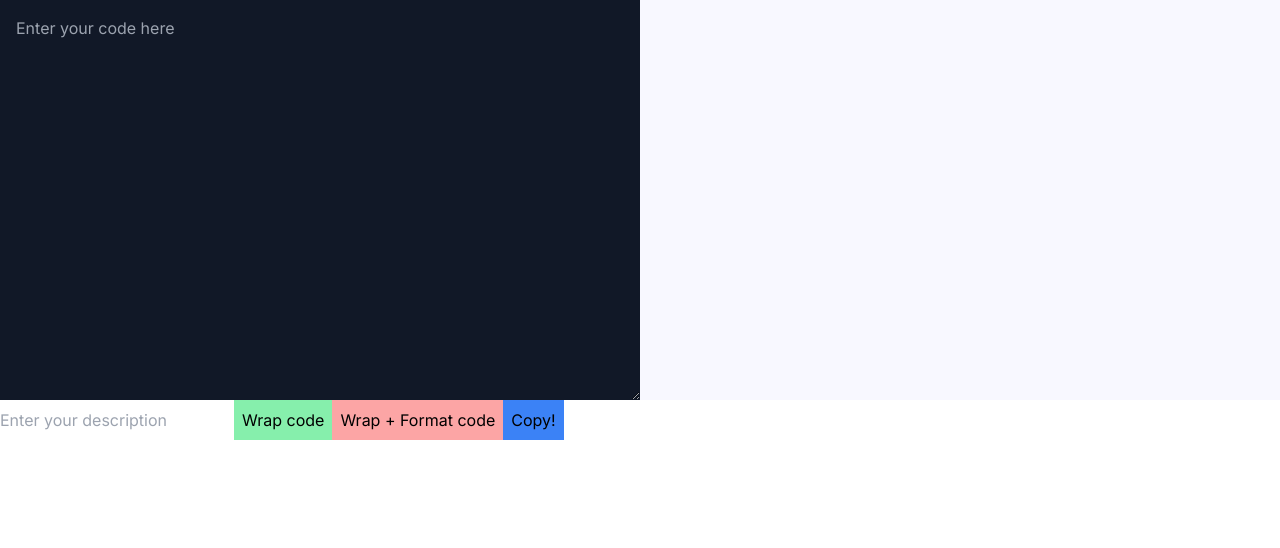
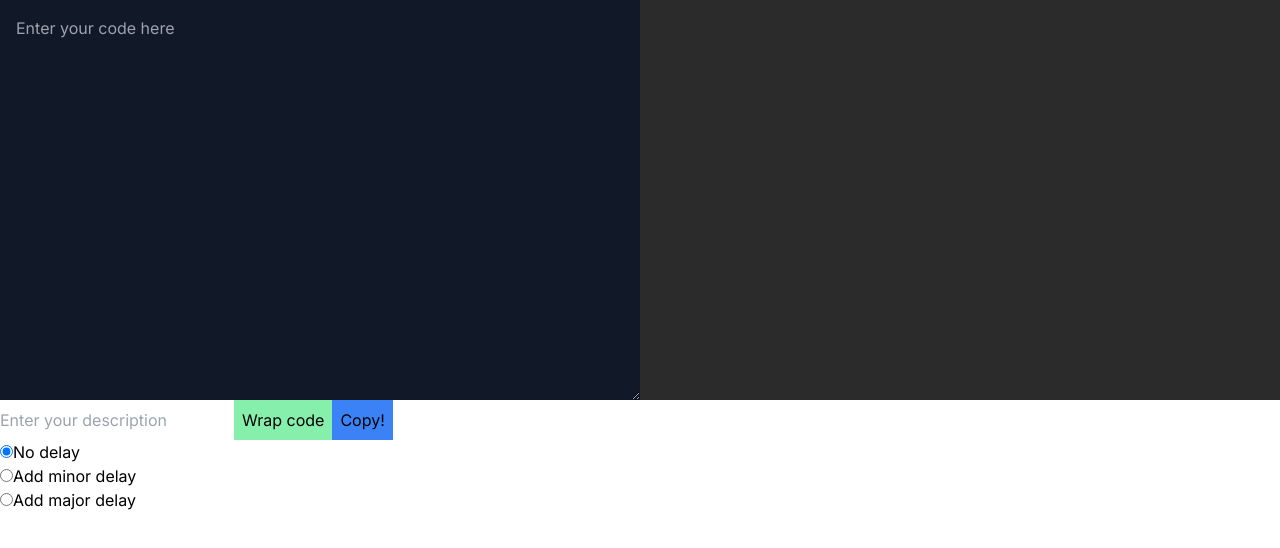
Before and after one commit to henrymedeiros/aladdin, a Next.js app: page / in a window 1280 px wide. Shown: the top 548 px of the page. Built offline with nearby package versions, Linux system fonts and the light colour scheme.

Commit message:
delay functionality

```diff
--- a/app/page.js
+++ b/app/page.js
@@ -1,12 +1,14 @@
 "use client";
 import { useState, useRef } from "react";
 import formatCode from "./utils/formatCode";
+import formatJavascriptCode from "./utils/formatJavascriptCode";
 import SyntaxHighlighter from "react-syntax-highlighter";
-import { docco } from "react-syntax-highlighter/dist/esm/styles/hljs";
+import { darcula } from "react-syntax-highlighter/dist/esm/styles/hljs";
 
 export default function Home() {
   const [codeStringValue, setCodeStringValue] = useState("");
   const [formattedCode, setFormattedCode] = useState("");
+  const [delayOption, setDelayOption] = useState("no-delay");
   const [description, setDescription] = useState("");
   const textareaRef = useRef(null);
 
@@ -21,16 +23,45 @@ export default function Home() {
 
   function wrapCode(codeString, author = "Henry Medeiros") {
     if (!codeString) return;
+    let teste;
+    if (delayOption === "no-delay") {
+      teste = formatJavascriptCode(`(() => {
+        ${codeString.trim()}
+      })();`);
+    } else if (delayOption === "minor-delay") {
+      teste = formatJavascriptCode(`
+      document.addEventListener('DOMContentLoaded', () => {
+        (() => {
+          ${codeString.trim()}
+        })();
+      });
+      `);
+    } else if (delayOption === "major-delay") {
+      teste = formatJavascriptCode(`
+      document.addEventListener('readystatechange', event => {
+        if (event.target.readyState === "complete") {
+          (() => {
+            ${codeString.trim()}
+          })();
+        }
+    });
+      `);
+    }
+
     return formatCode(`
     <!-- ${description} -->
     <!-- ${getFormattedDate(new Date())} | ${author} -->
-    <script>${codeString.trim()}</script>
+    <script>${teste.trim()}</script>
     `);
   }
 
   const handleWrapCode = () => {
     const value = textareaRef.current.value;
     setFormattedCode(wrapCode(value));
+  };
+
+  const handleDelayOption = (event) => {
+    setDelayOption(event.target.value);
   };
 
   return (
@@ -46,7 +77,7 @@ export default function Home() {
           cols="30"
           rows="10"
         ></textarea>
-        <SyntaxHighlighter language="html" style={docco} className="w-1/2">
+        <SyntaxHighlighter language="html" style={darcula} className="w-1/2">
           {formattedCode}
         </SyntaxHighlighter>
       </div>
@@ -57,18 +88,11 @@ export default function Home() {
         value={description}
         onChange={(e) => setDescription(e.target.value)}
       />
+
       <button onClick={handleWrapCode} className="btn bg-green-300 p-2">
         Wrap code
       </button>
-      <button
-        disabled
-        className="btn bg-red-300 p-2"
-        onClick={() => {
-          navigator.clipboard.writeText(formattedCode);
-        }}
-      >
-        Wrap + Format code
-      </button>
+
       <button
         className="btn bg-blue-500 p-2"
         onClick={() => {
@@ -77,6 +101,37 @@ export default function Home() {
       >
         Copy!
       </button>
+
+      <div>
+        <input
+          type="radio"
+          name="delay"
+          value="no-delay"
+          checked={delayOption === "no-delay"}
+          onChange={handleDelayOption}
+        />
+        <label htmlFor="">No delay</label>
+      </div>
+      <div>
+        <input
+          type="radio"
+          name="delay"
+          value="minor-delay"
+          checked={delayOption === "minor-delay"}
+          onChange={handleDelayOption}
+        />
+        <label htmlFor="">Add minor delay</label>
+      </div>
+      <div>
+        <input
+          type="radio"
+          name="delay"
+          value="major-delay"
+          checked={delayOption === "major-delay"}
+          onChange={handleDelayOption}
+        />
+        <label htmlFor="">Add major delay</label>
+      </div>
     </div>
   );
 }
--- /dev/null
+++ b/app/utils/formatJavascriptCode.js
@@ -0,0 +1,19 @@
+import prettier from "prettier/standalone";
+import parser from "prettier/parser-babel";
+
+function formatJavascriptCode(code) {
+  try {
+    return prettier.format(code, {
+      parser: "babel",
+      plugins: [parser],
+      // Set your desired formatting options here
+      // For example, you can specify the indentation size
+      tabWidth: 2,
+    });
+  } catch (error) {
+    console.error("Failed to format code:", error);
+    return code;
+  }
+}
+
+export default formatJavascriptCode;
```
Also changed, not shown: 1 other file (tests, documents, lock files or other folders).
